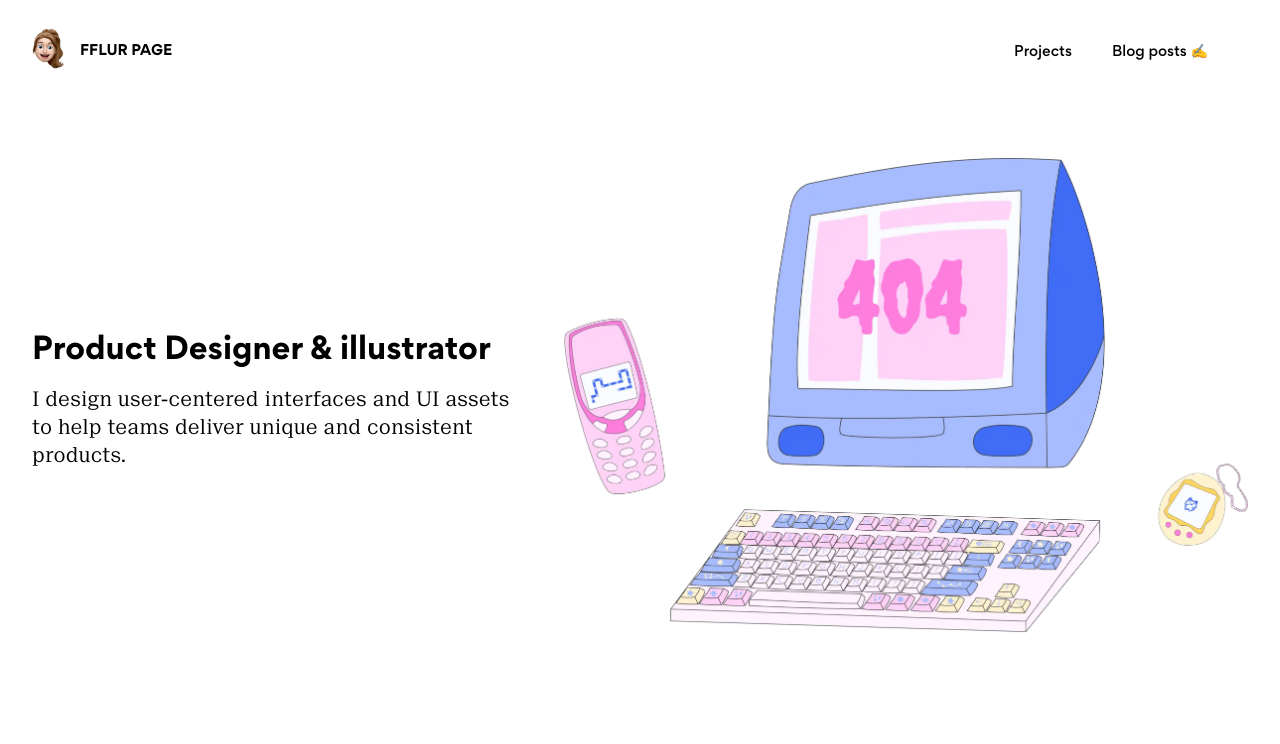
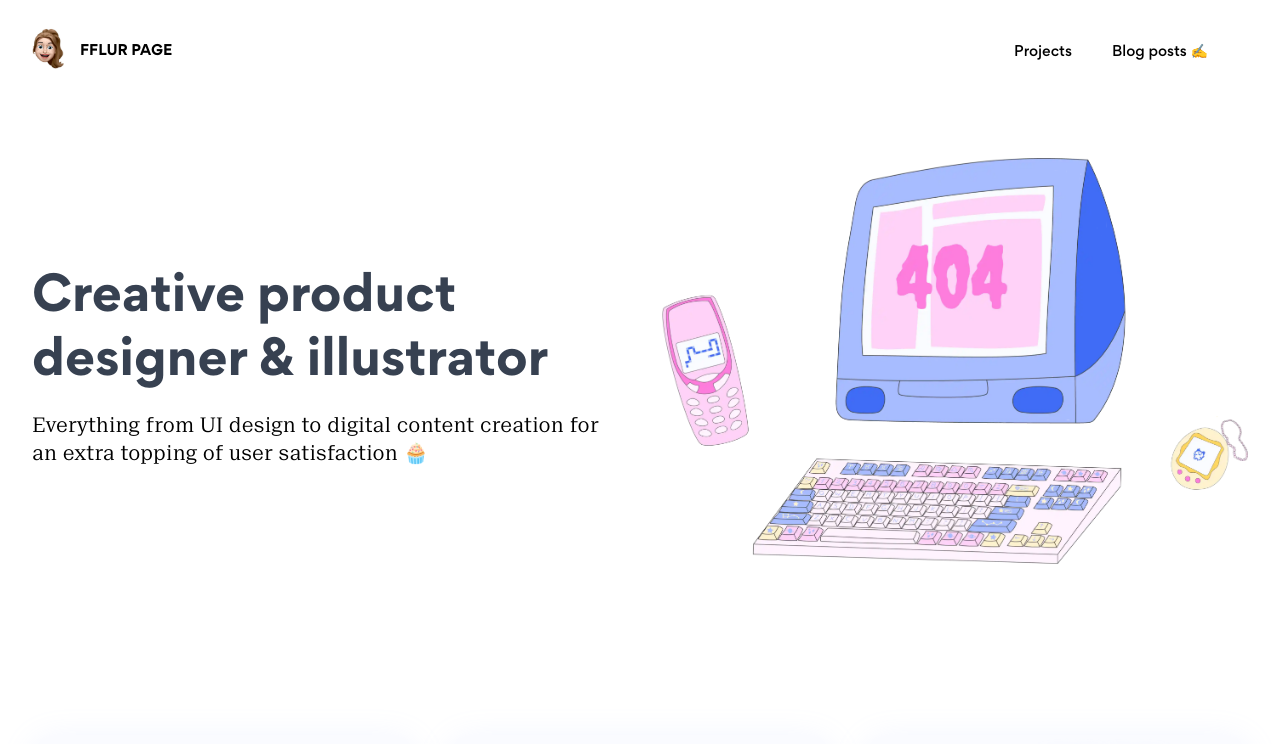
Before and after one commit to fflurp/fflurpage, a Next.js app: page / in a window 1280 px wide. Shown: the top 744 px of the page. Built offline with nearby package versions, Linux system fonts and the light colour scheme.

Commit message:
add hero, header

```diff
--- a/pages/index.tsx
+++ b/pages/index.tsx
@@ -10,16 +10,16 @@ const Home: NextPage = () => {
     <Layout>
       <section className="pt-14">
         <div className="flex flex-col items-center gap-8 text-center md:flex-row">
-          <div className="flex h-full basis-5/12 flex-col text-left">
-            <h1 className="font-display mb-4 font-title-bold text-3xl">
-              Product Designer & illustrator
+          <div className="flex h-full flex-1 flex-col text-left">
+            <h1 className="font-display mb-4 font-title-bold text-5xl leading-[64px] text-gray-700">
+              Creative product designer & illustrator
             </h1>
             <h2 className="text-xl">
-              I design user-centered interfaces and UI assets to help teams
-              deliver unique and consistent products.
+              Everything from UI design to digital content creation for an extra
+              topping of user satisfaction 🧁
             </h2>
           </div>
-          <div className="w-full basis-7/12">
+          <div className="w-full flex-1">
             <Image
               priority
               src="/home/Hero_grouped.webp"
```
